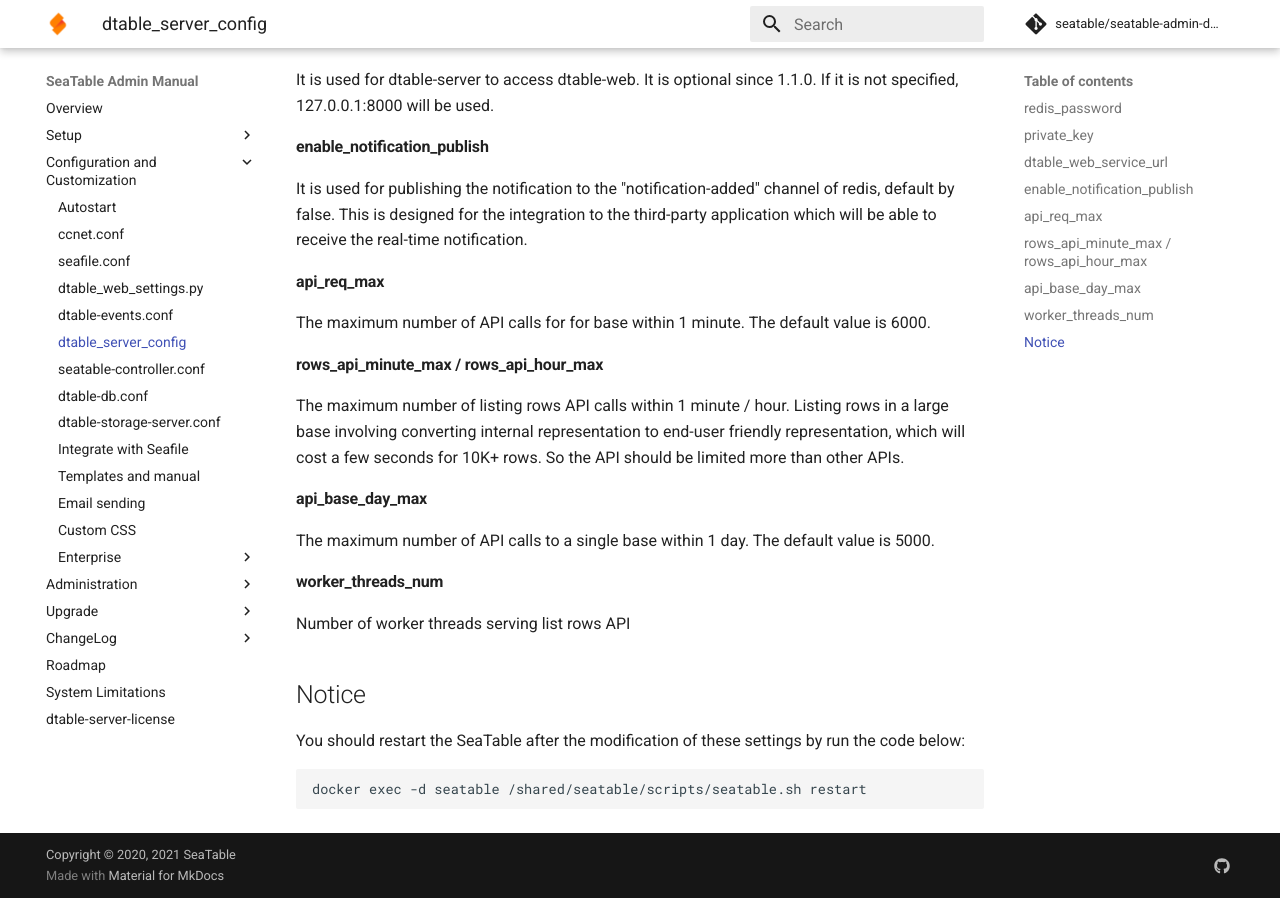
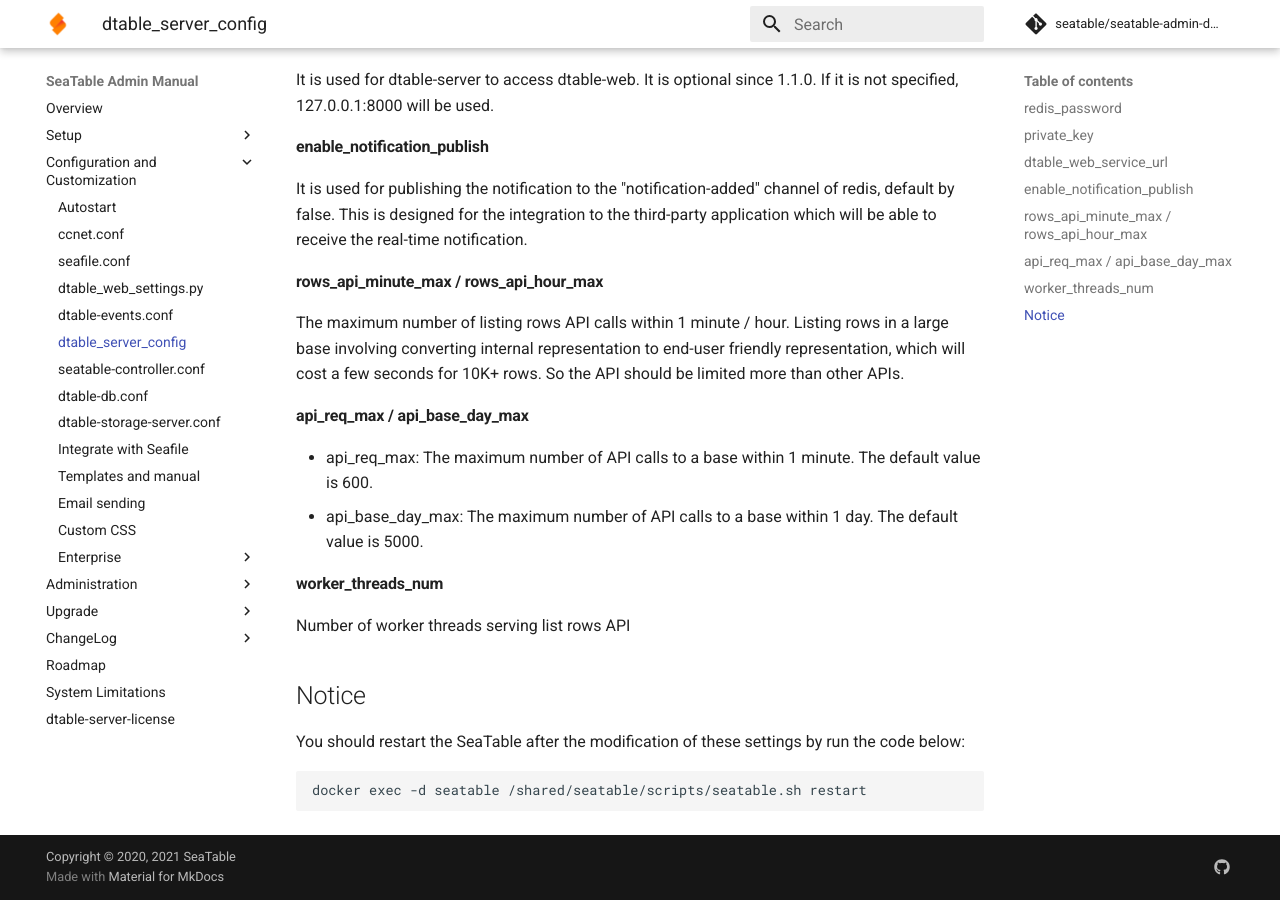
Before and after one commit to seatable/seatable-admin-docs, an MkDocs documentation site: the page built from manual/config/dtable_server_config.md, in a window 1280 px wide and 900 px high, scrolled down 700 px. Built offline with MkDocs 1.6.1 and Material for MkDocs 9.7.7, drawn with Linux system fonts in a browser that asks for light colours; comment, search, counter and statistics services are not loaded.

Commit message:
Update dtable_server_config.md

```diff
--- a/manual/config/dtable_server_config.md
+++ b/manual/config/dtable_server_config.md
@@ -37,17 +37,16 @@
 
 It is used for publishing the notification to the "notification-added" channel of redis, default by false.  This is designed for the integration to the third-party application which will be able to receive the real-time notification.
 
-#### api_req_max
-
-The maximum number of API calls for for base within 1 minute. The default value is 6000.
 
 #### rows_api_minute_max / rows_api_hour_max
 
 The maximum number of listing rows API calls within 1 minute / hour. Listing rows in a large base involving converting internal representation to end-user friendly representation, which will cost a few seconds for 10K+ rows. So the API should be limited more than other APIs.
 
-#### api_base_day_max
 
-The maximum number of API calls to a single base within 1 day. The default value is 5000.
+#### api_req_max / api_base_day_max
+
+* api_req_max: The maximum number of API calls to a base within 1 minute. The default value is 600.
+* api_base_day_max: The maximum number of API calls to a base within 1 day. The default value is 5000.
 
 #### worker_threads_num
 
```
